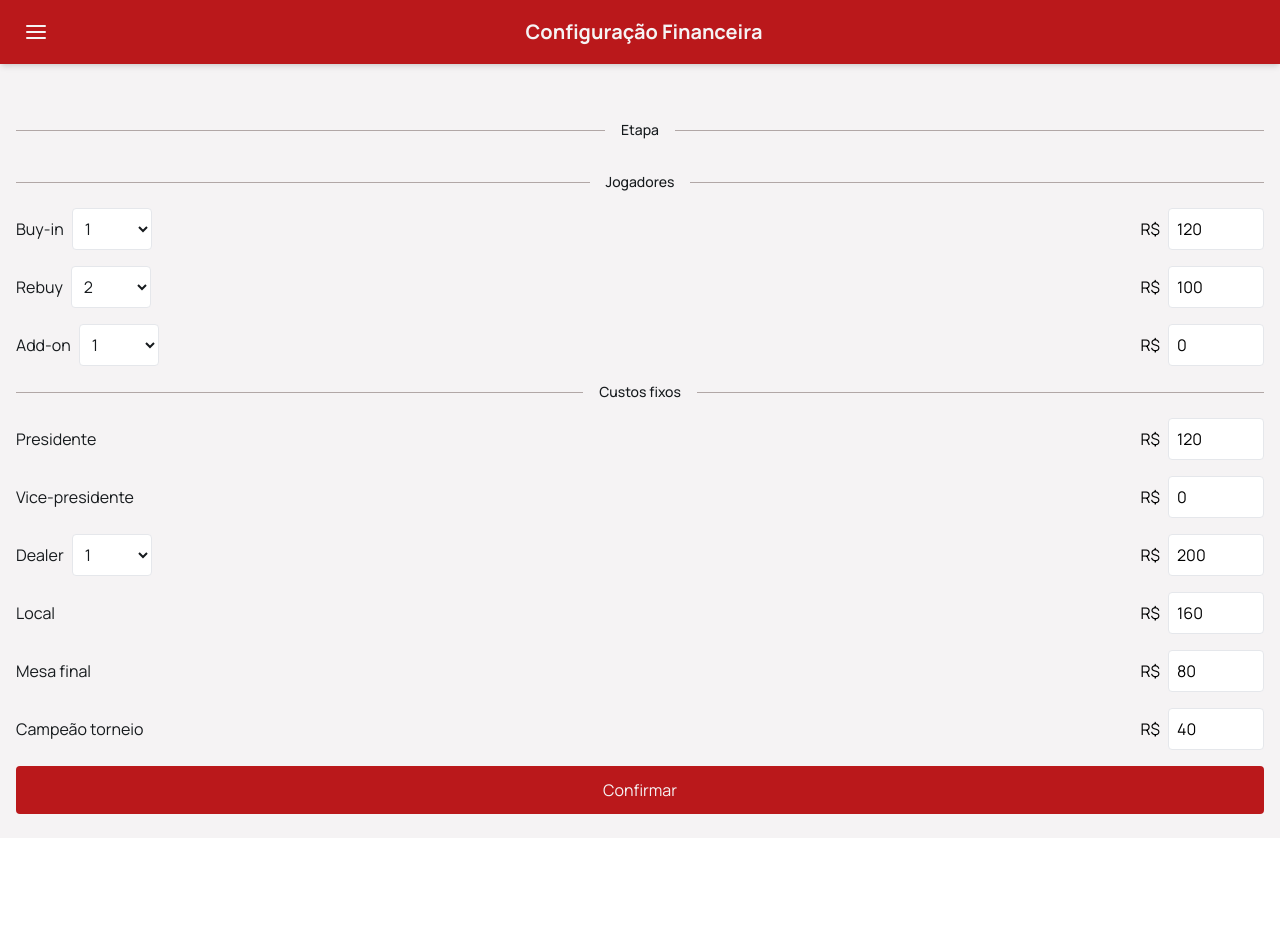
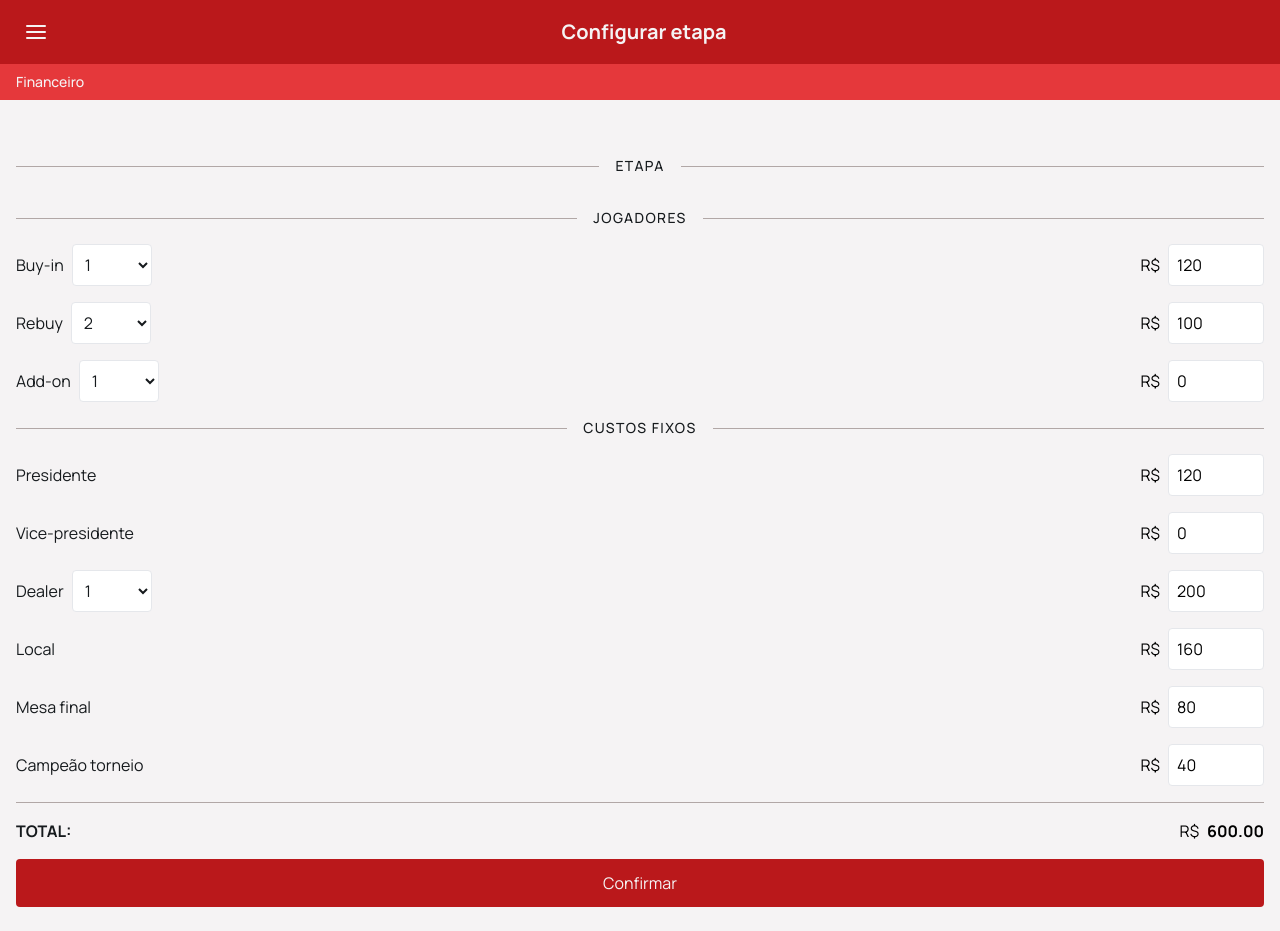
Before and after one commit to loboapps/com.grillo.apt, a React (Vite) app: page /config-etapa/financeiro in a window 1280 px wide. Before the commit the page ends 838 px from the top, so only its background shows below. Built offline with nearby package versions, Linux system fonts and the light colour scheme.

Commit message:
02 - config financeiro

```diff
--- /dev/null
+++ b/src/components/SubNav.tsx
@@ -0,0 +1,13 @@
+import React from 'react'
+
+interface SubNavProps {
+  title: string
+}
+
+const SubNav: React.FC<SubNavProps> = ({ title }) => (
+  <div className="bg-apt-400 px-4 py-2 text-apt-100">
+    <h2 className="text-sm font-medium">{title}</h2>
+  </div>
+)
+
+export default SubNav
--- a/src/pages/configuracao_financeiro.tsx
+++ b/src/pages/configuracao_financeiro.tsx
@@ -1,5 +1,6 @@
-import React, { useState } from 'react'
+import React, { useState, useEffect } from 'react'
 import Nav from '../components/Nav'
+import SubNav from '../components/SubNav'
 
 interface FinancialConfig {
   buyin: { quantity: number; value: number }
@@ -25,6 +26,19 @@ const ConfiguracaoFinanceiro = () => {
     mesaFinal: 80,
     campeaoTorneio: 40
   })
+  const [totalFixedCosts, setTotalFixedCosts] = useState(0)
+
+  useEffect(() => {
+    const total =
+      config.presidente +
+      config.vicePresidente +
+      config.dealer.quantity * config.dealer.value +
+      config.local +
+      config.mesaFinal +
+      config.campeaoTorneio
+
+    setTotalFixedCosts(total)
+  }, [config])
 
   const handleSubmit = async (e: React.FormEvent) => {
     e.preventDefault()
@@ -71,7 +85,7 @@ const ConfiguracaoFinanceiro = () => {
         <div className="w-full border-t border-apt-300"></div>
       </div>
       <div className="relative flex justify-center">
-        <span className="bg-apt-100 px-4 text-sm font-medium text-apt-800">
+        <span className="bg-apt-100 px-4 text-sm font-medium text-apt-800 uppercase tracking-widest">
           {title}
         </span>
       </div>
@@ -80,7 +94,8 @@ const ConfiguracaoFinanceiro = () => {
 
   return (
     <div className="min-h-screen bg-apt-100">
-      <Nav title="Configuração Financeira" />
+      <Nav title="Configurar etapa" />
+      <SubNav title="Financeiro" />
       <form onSubmit={handleSubmit} className="px-4 py-6">
         <div className="space-y-4">
           {renderSection('Etapa')}
@@ -176,6 +191,14 @@ const ConfiguracaoFinanceiro = () => {
             </div>
           </div>
 
+          <div className="flex items-center justify-between mt-8 pt-4 border-t border-apt-300">
+            <span className="text-apt-800 font-bold">TOTAL:</span>
+            <div className="flex items-center">
+              <span className="mr-2">R$</span>
+              <span className="font-bold">{totalFixedCosts.toFixed(2)}</span>
+            </div>
+          </div>
+
           <div className="mt-6">
             <button
               type="submit"
--- a/src/pages/etapa_jogadores.tsx
+++ b/src/pages/etapa_jogadores.tsx
@@ -1,5 +1,6 @@
 import React, { useEffect, useState } from 'react'
 import Nav from '../components/Nav'
+import SubNav from '../components/SubNav'
 import Toast from '../components/Toast'
 import { useGuests } from '../hooks/useGuests'
 import { useNavigate } from 'react-router-dom'
@@ -155,7 +156,8 @@ const EtapaJogadores = () => {
           onClose={() => setToast(null)}
         />
       )}
-      <Nav title="Configuração Etapa" />
+      <Nav title="Configurar etapa" />
+      <SubNav title="Jogadores" />
       <div className="px-4 py-6">
         <div className="space-y-4">
           <h2 className="text-xl font-bold text-apt-800 mb-4">Jogadores</h2>
```
